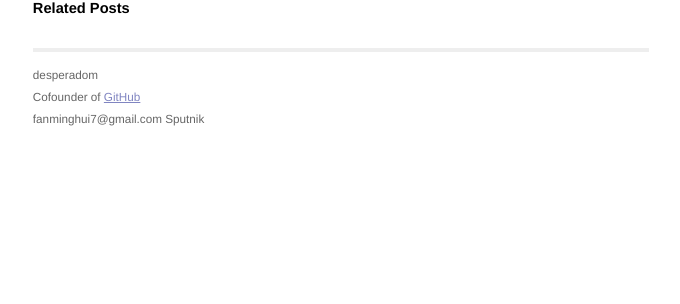
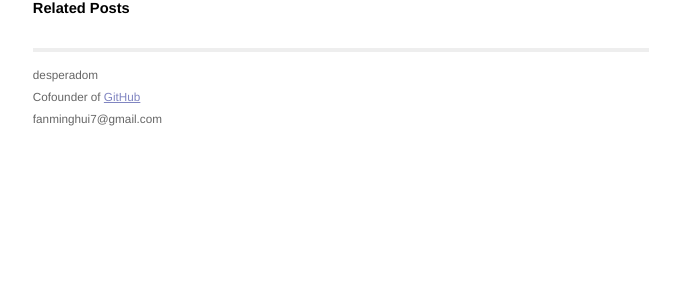
Before and after one commit to Leonalx/Leonalx.github.io, a Jekyll site: the page built from _posts/2014-07-12-start-jekyll.md, in a window 1280 px wide. Shown: the part 436-740 px from the top of the page, without its empty margins (299-979 px from the left). Built offline with Jekyll 4.4.1, drawn with Linux system fonts in a browser that asks for light colours; Markdown is read by kramdown in place of the engine named in the settings.

Commit message:
Update default.html

```diff
--- a/_layouts/default.html
+++ b/_layouts/default.html
@@ -2,7 +2,7 @@
 <html>
   <head>
      <meta http-equiv="content-type" content="text/html; charset=utf-8" />
-     <title>{{ site.site_name + ' - ' + page.title}}</title>
+     <title>{{ site.site_name}} - {{page.title}}</title>
      <meta name="author" content="{{ site.github_username }}" />
      <meta name="description" content="{{ site.description }}">
 
@@ -28,7 +28,7 @@
           <p>
             {{ site.github_username }}<br />
             Cofounder of <a href="http://github.com/">GitHub</a><br />
-            {{ site.email }} {{site.site_name}}
+            {{ site.email }}
           </p>
         </div>
     </div>
```
